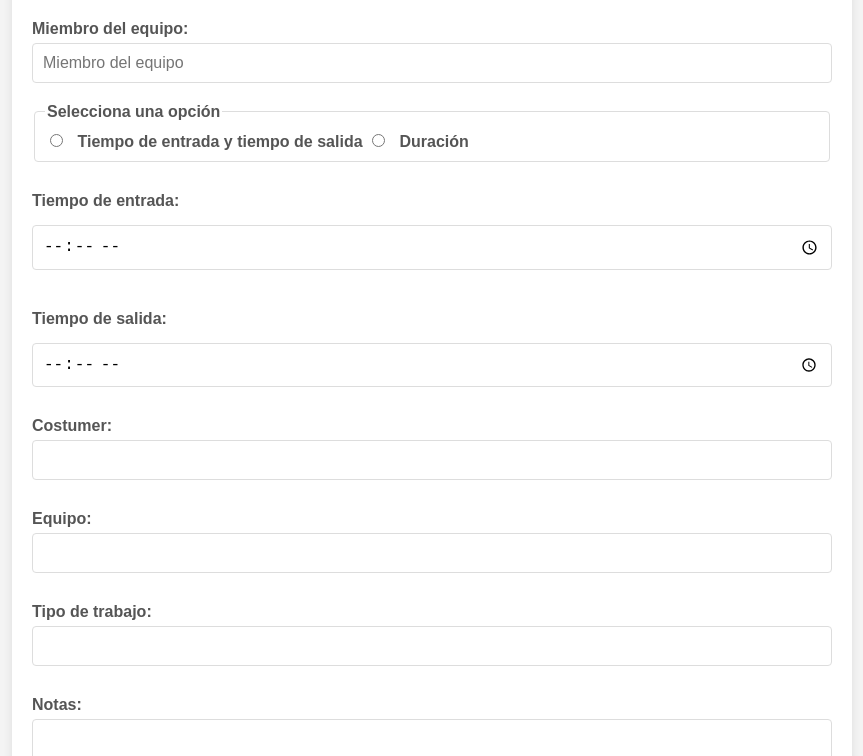
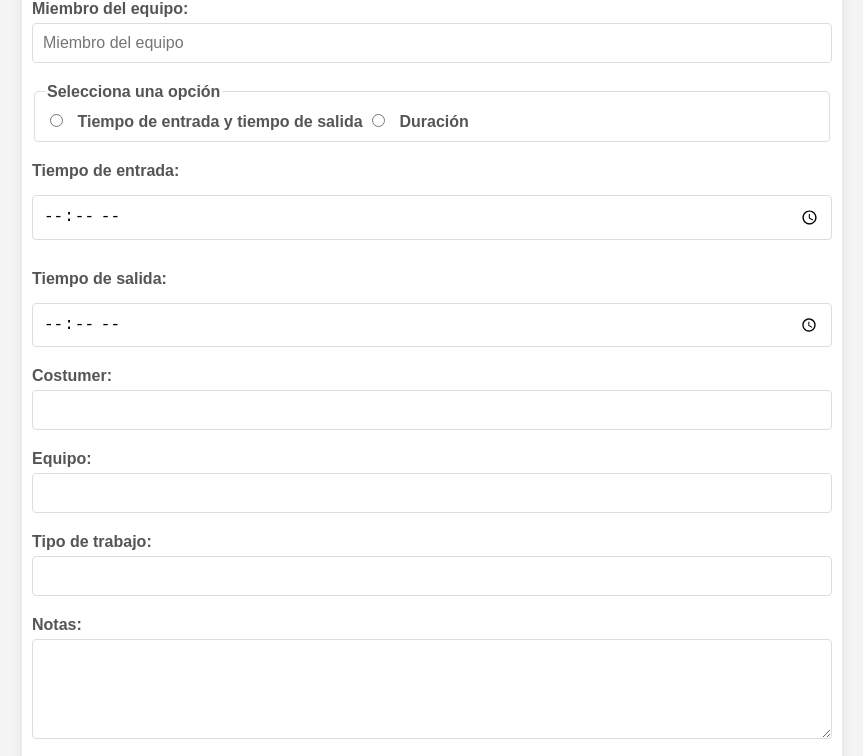
Before and after one commit to PierreBarba/pop_up_page, a plain HTML site: page index.html in a window 1280 px wide. Shown: the part 90-846 px from the top of the page, without its empty margins (208-1071 px from the left). Drawn offline with Linux system fonts and the light colour scheme.

Commit message:
change padding

```diff
--- a/styles.css
+++ b/styles.css
@@ -11,7 +11,7 @@ body {
     width: 90%;
     max-width: 800px;
     margin: 0 auto;
-    padding: 20px;
+    padding: 10px;
     background: #ffffff;
     border-radius: 8px;
     box-shadow: 0 0 10px rgba(0, 0, 0, 0.1);
@@ -28,7 +28,7 @@ form {
 }
 
 label {
-    margin: 10px 0 5px;
+    margin: 0px 0 5px;
     font-weight: bold;
     color: #555;
 }
```
